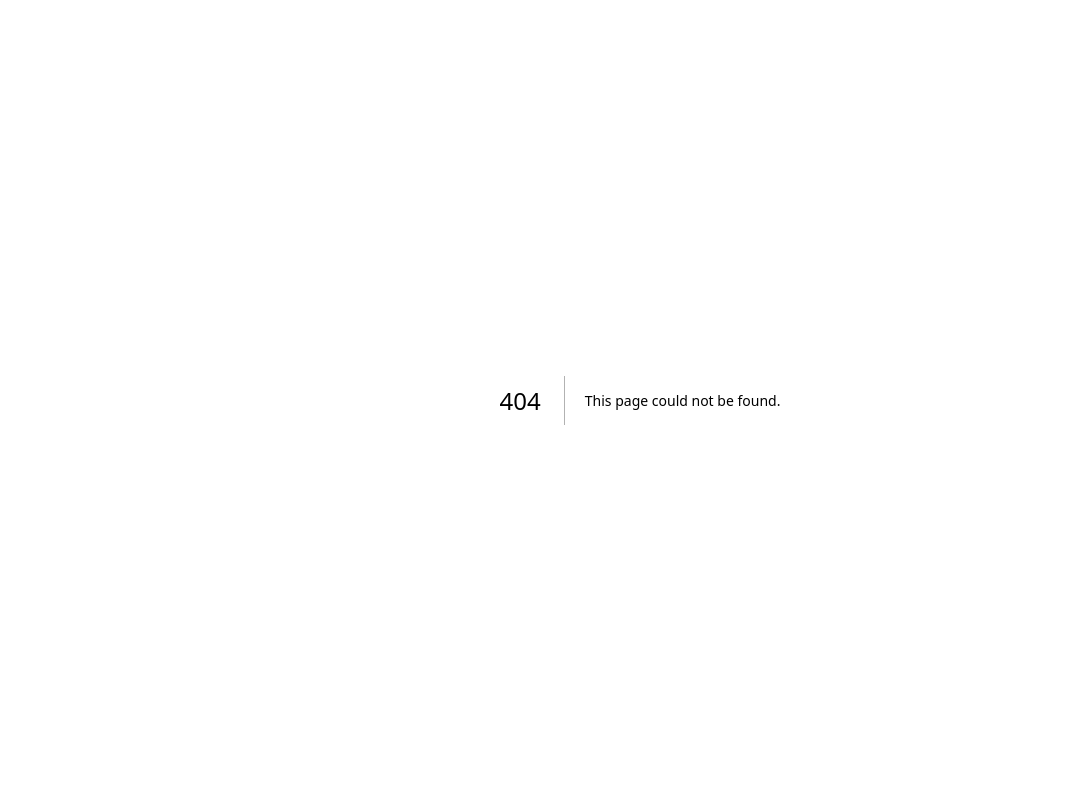
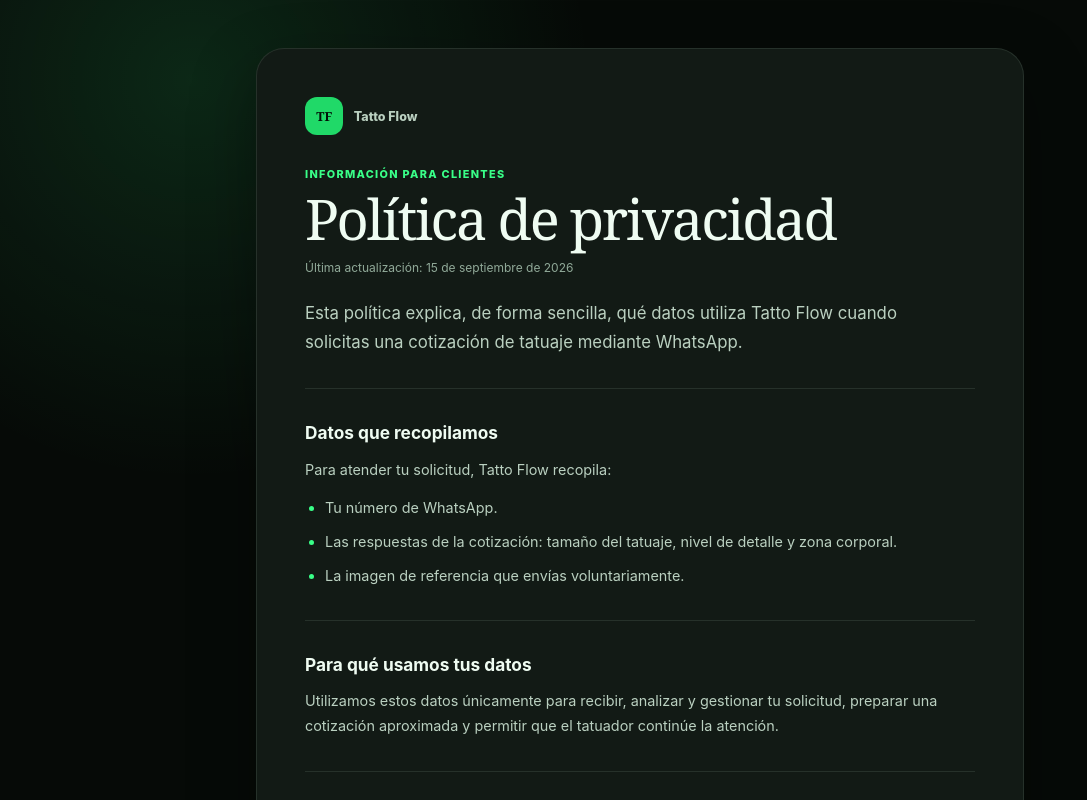
Before and after one commit to Chiflelover/Tatto-Flow, a Next.js app in the folder frontend/: page /privacy in a window 1280 px wide. Before the commit this address had no page. Shown: the top 800 px of the page, without its empty margins (0-1087 px from the left). Built offline with nearby package versions, Linux system fonts and the light colour scheme.

Commit message:
agrega politica de privacidad

```diff
--- a/frontend/src/app/login/page.tsx
+++ b/frontend/src/app/login/page.tsx
@@ -1,4 +1,5 @@
 import type { Metadata } from 'next';
+import Link from 'next/link';
 import { LoginForm } from './login-form';
 import styles from './login.module.css';
 
@@ -19,6 +20,9 @@ export default function LoginPage() {
           <p>Ingresa con la cuenta del estudio para revisar tus pedidos.</p>
         </div>
         <LoginForm />
+        <footer className={styles.footer}>
+          <Link href="/privacy">Política de privacidad</Link>
+        </footer>
       </section>
     </main>
   );
--- /dev/null
+++ b/frontend/src/app/privacy/page.tsx
@@ -0,0 +1,100 @@
+import type { Metadata } from 'next';
+import Link from 'next/link';
+import styles from './privacy.module.css';
+
+export const metadata: Metadata = {
+  title: 'Política de privacidad | Tatto Flow',
+  description: 'Conoce cómo Tatto Flow recopila, utiliza y conserva tus datos personales.',
+};
+
+const privacyContactEmail = process.env.PRIVACY_CONTACT_EMAIL?.trim();
+
+export default function PrivacyPage() {
+  return (
+    <main className={styles.page}>
+      <article className={styles.policy}>
+        <header className={styles.header}>
+          <Link className={styles.brand} href="/login" aria-label="Ir al inicio de sesión">
+            <span aria-hidden="true">TF</span>
+            Tatto Flow
+          </Link>
+          <p className={styles.eyebrow}>Información para clientes</p>
+          <h1>Política de privacidad</h1>
+          <p className={styles.updated}>Última actualización: 15 de septiembre de 2026</p>
+          <p className={styles.intro}>
+            Esta política explica, de forma sencilla, qué datos utiliza Tatto Flow cuando solicitas
+            una cotización de tatuaje mediante WhatsApp.
+          </p>
+        </header>
+
+        <section>
+          <h2>Datos que recopilamos</h2>
+          <p>Para atender tu solicitud, Tatto Flow recopila:</p>
+          <ul>
+            <li>Tu número de WhatsApp.</li>
+            <li>
+              Las respuestas de la cotización: tamaño del tatuaje, nivel de detalle y zona corporal.
+            </li>
+            <li>La imagen de referencia que envías voluntariamente.</li>
+          </ul>
+        </section>
+
+        <section>
+          <h2>Para qué usamos tus datos</h2>
+          <p>
+            Utilizamos estos datos únicamente para recibir, analizar y gestionar tu solicitud, preparar
+            una cotización aproximada y permitir que el tatuador continúe la atención.
+          </p>
+        </section>
+
+        <section>
+          <h2>Conservación de datos</h2>
+          <p>
+            Las imágenes de referencia se conservan durante un máximo de 15 días y después se eliminan
+            automáticamente. Los demás datos de la cotización pueden permanecer almacenados para la
+            gestión del pedido y el historial del tatuador.
+          </p>
+        </section>
+
+        <section>
+          <h2>Proveedores tecnológicos</h2>
+          <p>
+            Tatto Flow utiliza proveedores tecnológicos necesarios para operar el servicio, entre ellos
+            Meta/WhatsApp para la mensajería, Vercel para alojar la aplicación y Supabase para la base de
+            datos y el almacenamiento temporal de imágenes.
+          </p>
+        </section>
+
+        <section>
+          <h2>No vendemos tus datos</h2>
+          <p>
+            Tatto Flow no vende tus datos personales. Solo los utiliza y comparte con los proveedores
+            necesarios para prestar el servicio descrito en esta política.
+          </p>
+        </section>
+
+        <section>
+          <h2>Contacto sobre privacidad</h2>
+          <p>
+            Puedes solicitar información, corrección o eliminación de tus datos escribiendo al siguiente
+            correo:
+          </p>
+          {privacyContactEmail ? (
+            <a className={styles.contact} href={`mailto:${privacyContactEmail}`}>
+              {privacyContactEmail}
+            </a>
+          ) : (
+            <p className={styles.missingContact}>
+              Contacto pendiente: configura el correo real en la variable{' '}
+              <code>PRIVACY_CONTACT_EMAIL</code>.
+            </p>
+          )}
+        </section>
+
+        <footer className={styles.footer}>
+          <Link href="/login">Volver al inicio de sesión</Link>
+        </footer>
+      </article>
+    </main>
+  );
+}
--- /dev/null
+++ b/frontend/src/app/privacy/privacy.module.css
@@ -0,0 +1,151 @@
+.page {
+  min-height: 100dvh;
+  padding: clamp(1rem, 4vw, 3rem);
+  background:
+    radial-gradient(circle at 15% 5%, rgba(57, 255, 136, 0.12), transparent 25rem),
+    var(--background);
+}
+
+.policy {
+  width: min(100%, 48rem);
+  margin: 0 auto;
+  padding: clamp(1.25rem, 5vw, 3rem);
+  border: 1px solid var(--border);
+  border-radius: 1.35rem;
+  background: var(--surface-raised);
+  box-shadow: 0 1.5rem 4rem rgba(0, 0, 0, 0.35);
+}
+
+.brand {
+  display: inline-flex;
+  align-items: center;
+  gap: 0.65rem;
+  color: var(--muted-strong);
+  font-size: 0.78rem;
+  font-weight: 800;
+}
+
+.brand span {
+  display: grid;
+  width: 2.4rem;
+  height: 2.4rem;
+  place-items: center;
+  border-radius: 0.75rem;
+  color: var(--on-accent);
+  background: var(--accent-strong);
+  font-family: Georgia, 'Times New Roman', serif;
+}
+
+.eyebrow {
+  margin-top: 2rem;
+  color: var(--accent);
+  font-size: 0.68rem;
+  font-weight: 850;
+  letter-spacing: 0.12em;
+  text-transform: uppercase;
+}
+
+.header h1 {
+  margin-top: 0.5rem;
+  font-family: Georgia, 'Times New Roman', serif;
+  font-size: clamp(2rem, 8vw, 3.5rem);
+  font-weight: 500;
+  line-height: 1.05;
+  letter-spacing: -0.04em;
+}
+
+.updated {
+  margin-top: 0.75rem;
+  color: var(--muted);
+  font-size: 0.75rem;
+}
+
+.intro {
+  max-width: 40rem;
+  margin-top: 1.5rem;
+  color: var(--muted-strong);
+  font-size: clamp(0.95rem, 2vw, 1.05rem);
+  line-height: 1.7;
+}
+
+.policy section {
+  margin-top: 2rem;
+  padding-top: 2rem;
+  border-top: 1px solid var(--border);
+}
+
+.policy h2 {
+  color: var(--foreground);
+  font-size: 1.08rem;
+  line-height: 1.35;
+}
+
+.policy section p,
+.policy li {
+  color: var(--muted-strong);
+  font-size: 0.9rem;
+  line-height: 1.75;
+}
+
+.policy section > p {
+  margin-top: 0.75rem;
+}
+
+.policy ul {
+  display: grid;
+  gap: 0.55rem;
+  margin-top: 0.8rem;
+  padding-left: 1.25rem;
+}
+
+.policy li::marker {
+  color: var(--accent);
+}
+
+.contact {
+  display: inline-block;
+  margin-top: 0.9rem;
+  color: var(--accent);
+  font-size: 0.9rem;
+  font-weight: 750;
+  overflow-wrap: anywhere;
+  text-decoration: underline;
+  text-underline-offset: 0.2rem;
+}
+
+.missingContact {
+  padding: 0.85rem;
+  border: 1px solid rgba(255, 205, 86, 0.25);
+  border-radius: 0.75rem;
+  color: #ffe49a !important;
+  background: rgba(111, 77, 0, 0.22);
+}
+
+.missingContact code {
+  font-size: 0.82em;
+}
+
+.footer {
+  margin-top: 2.5rem;
+  padding-top: 1.25rem;
+  border-top: 1px solid var(--border);
+  text-align: center;
+}
+
+.footer a {
+  color: var(--muted);
+  font-size: 0.78rem;
+}
+
+.footer a:hover,
+.footer a:focus-visible,
+.brand:hover,
+.brand:focus-visible {
+  color: var(--accent);
+}
+
+@media (min-width: 42rem) {
+  .policy {
+    border-radius: 1.75rem;
+  }
+}
```
Also changed, not shown: frontend/src/app/login/login.module.css (+22 -0 lines), 1 other file (tests, documents, lock files or other folders).
